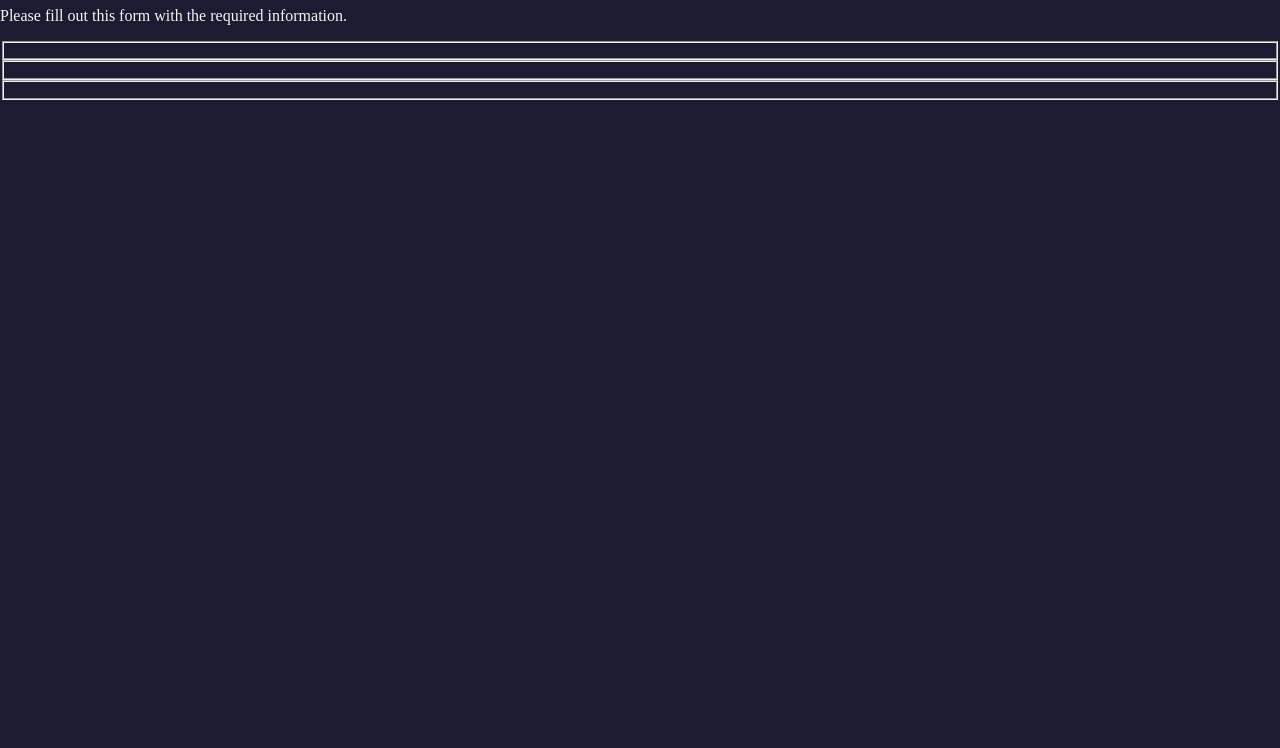
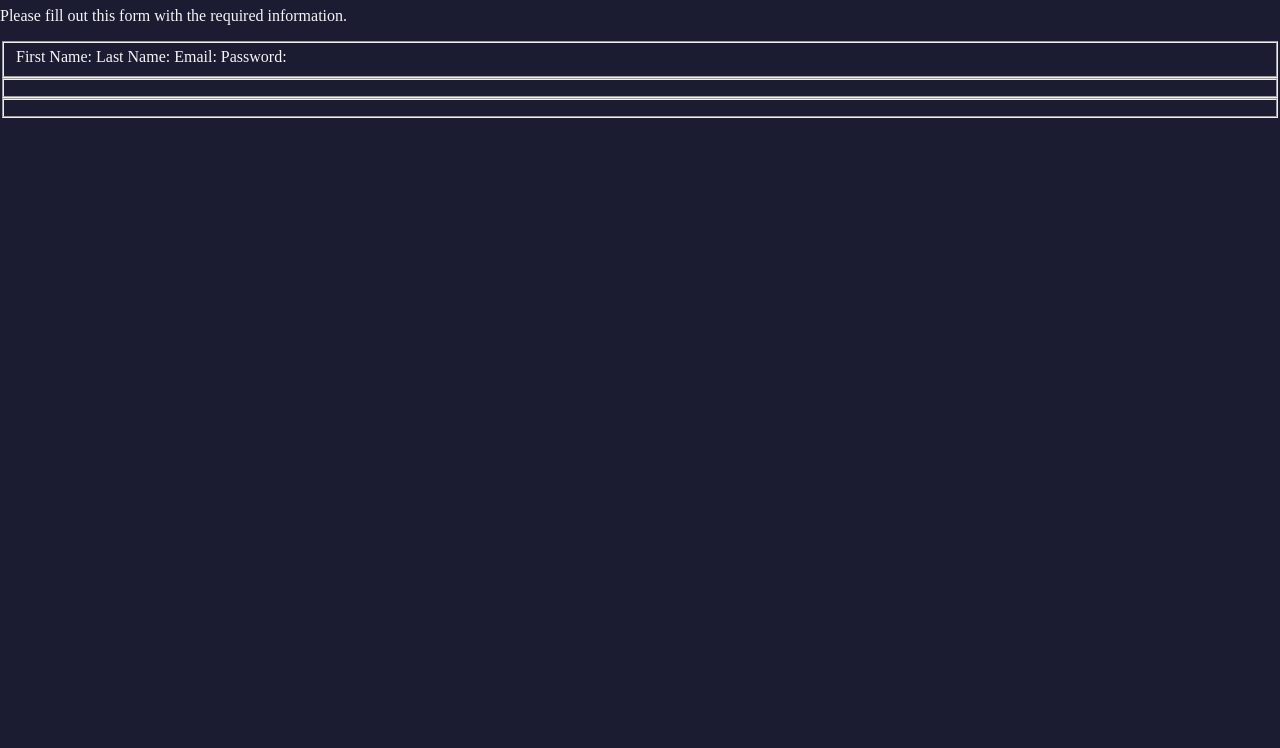
Before and after one commit to DexTheFish/Registration, a plain HTML site: page index.html in a window 1280 px wide. Shown: the part 73-821 px from the top of the page. Drawn offline with Linux system fonts and the light colour scheme.

Commit message:
add form labels

```diff
--- a/index.html
+++ b/index.html
@@ -12,7 +12,10 @@
   <p>Please fill out this form with the required information.</p>
   <form action="#">
     <fieldset>
-      <label></label>
+      <label>First Name:</label>
+      <label>Last Name:</label>
+      <label>Email:</label>
+      <label>Password:</label>
     </fieldset>
     <fieldset></fieldset>
     <fieldset></fieldset>
```
